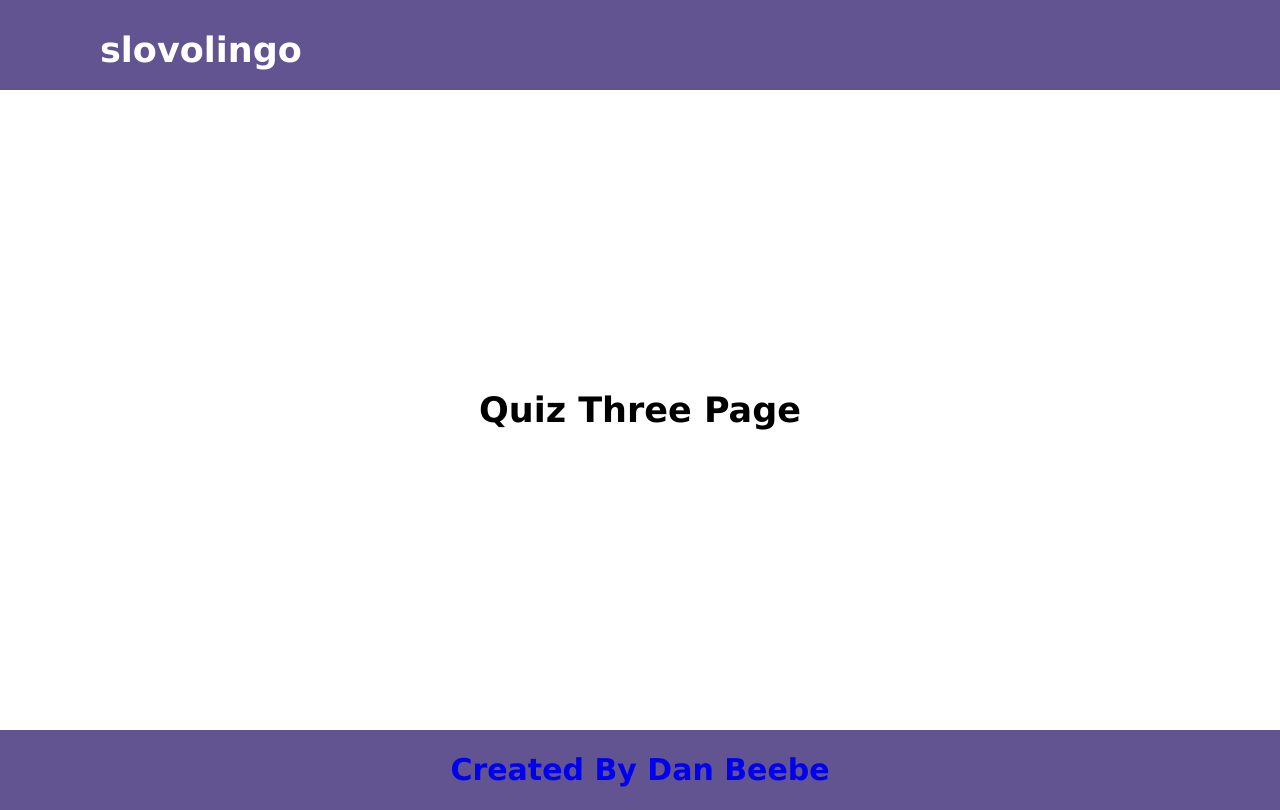
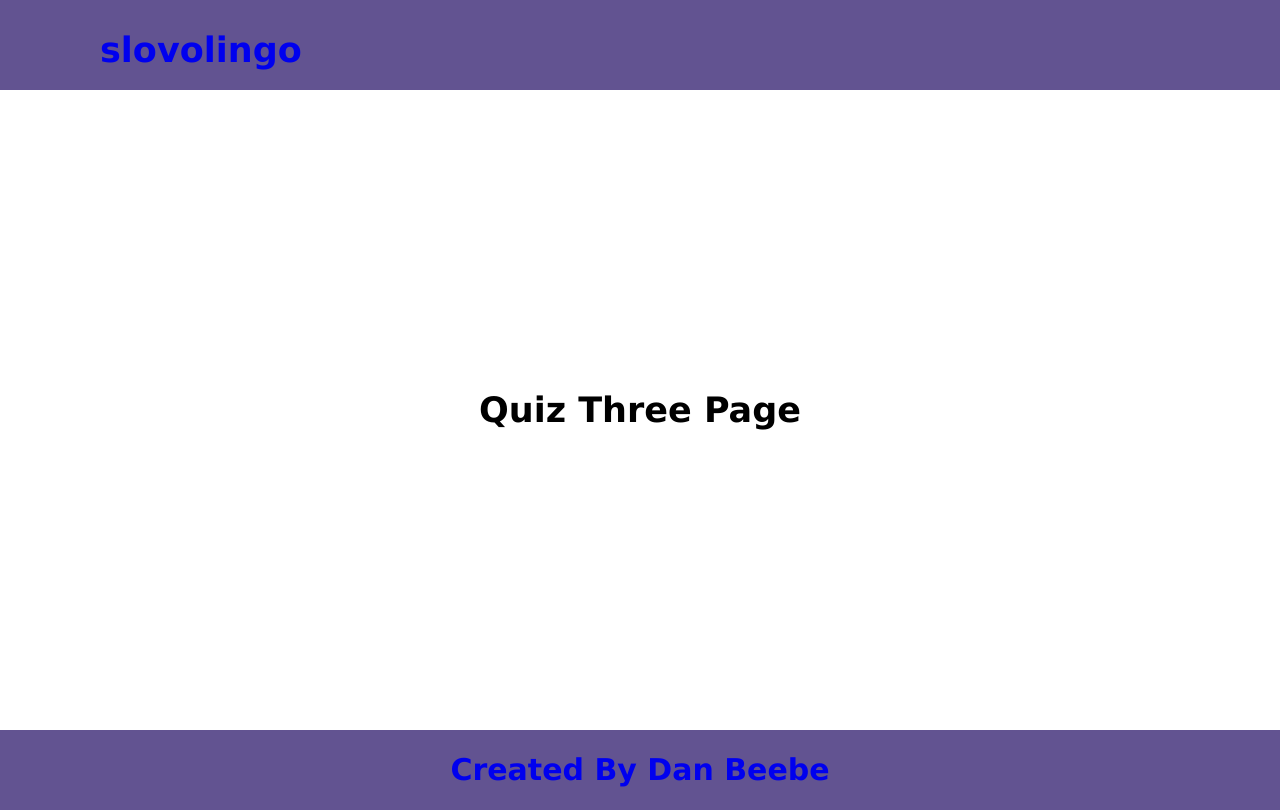
Before and after one commit to danielwbeebe/Slovene-Language-App, a React (Create React App) app in the folder client/: page /quizthree in a window 1280 px wide. Built offline with nearby package versions, Linux system fonts and the light colour scheme; the HTML template or start-up script is replaced by a standard one.

Commit message:
add link to main page on quiz three component

```diff
--- a/client/src/App.css
+++ b/client/src/App.css
@@ -396,13 +396,13 @@ a:focus { text-decoration: none; color: inherit; }
   text-decoration: none;
 }
 
-.quiz-one-message, .quiz-two-message {
+.quiz-one-message, .quiz-two-message, .quiz-three-message {
   background-color: #625391;
   color: white;
   text-decoration: none;
 }
 
-.quiz-one-message:hover, .quiz-two-message:hover {
+.quiz-one-message:hover, .quiz-two-message:hover, .quiz-three-message:hover {
   color: #F88017;
 }
 
--- a/client/src/components/QuizThree.jsx
+++ b/client/src/components/QuizThree.jsx
@@ -1,4 +1,5 @@
 import React from 'react';
+import {Link} from 'react-router-dom';
 
 
 const QuizThree = () => {
@@ -7,11 +8,7 @@ const QuizThree = () => {
     <div className="quiz-three">
 
       <div className="quiz-three-header">
-
-        <div className="quiz-three-message">
-          <h1>slovolingo</h1>
-        </div>
-
+        <h1 className="quiz-three-message"><Link to="/main">slovolingo</Link></h1>
       </div>
 
       <div className="quiz-three-main">
```
